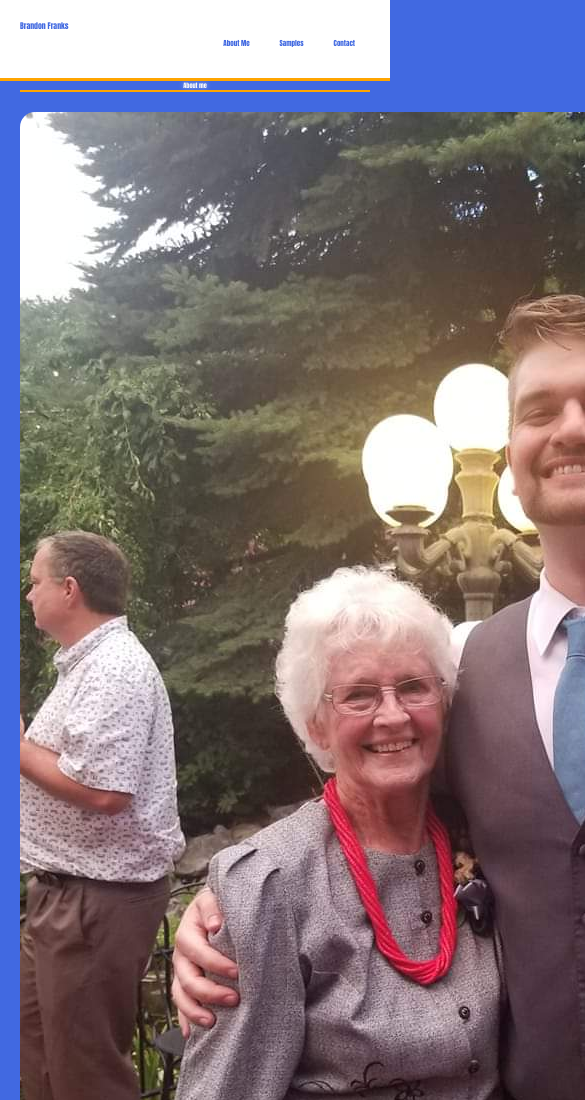
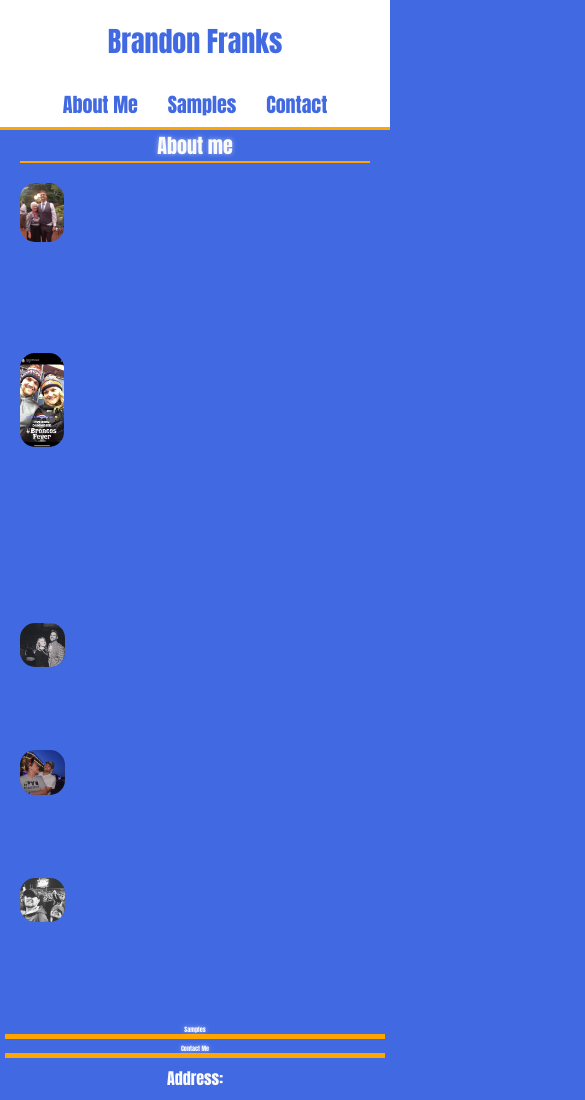
Before and after one commit to bfranks3/portfolio, a plain HTML site: page index.html in a window 390 px wide. Shown: the top 1100 px of the page, 585 px wide, since content can reach past the window. Drawn offline with Linux system fonts and the light colour scheme.

Commit message:
adding to css

```diff
--- a/assets/style.css
+++ b/assets/style.css
@@ -112,4 +112,76 @@ header nav ul li a:hover {
     margin: 10px;
     padding: 10px;
     border:rgba(0,0 , 0, 0.5);
+    ;
 }
+#bio h2 {
+    color: var(--tertiary-color);
+}
+#bio img {
+    max-width: 35%;
+    max-height: 35%;
+    flex: 1;
+}
+/* work section */
+#work h2 {
+    display: flex;
+    justify-content: center;
+    margin: 5px;
+    border-bottom: 5px solid var(--secondary-color);
+}
+/* contact info */
+#contact address {
+    display: flex;
+    justify-content: space-around;
+    margin: 5px;
+    border: 5px;
+}
+#contact h2 {
+    display: flex;
+    justify-content: center;
+    margin: 5px;
+    border-bottom: 5px solid var(--secondary-color);
+}
+#contact a {
+    color: var(--secondary-color);
+}
+#contact a:hover {
+    transition: color 1s;
+    color: var(--highlight-color);
+}
+/* media queries */
+@media screen and (max-width: 980px) {
+    header {
+    padding-bottom: 0;
+    justify-content: center;
+    position: relative;
+    }
+    header h1 {
+        font-size: 28px;
+        width: 100%;
+        text-align: center;
+    }
+    header nav ul {
+        margin-top: 20px;
+        width: 100%;
+        justify-content: center;
+    }
+    header nav ul li a {
+        font-size: 20px;
+    }
+    .section-title {
+        font-size: 20px;
+    }
+    p {
+        font-size: 14px;
+    }
+    h3 {
+        font-size: 16px;
+    }
+}
+@media  screen and (max-width: 768px) {
+
+}
+@media screen and (max-width: 575px) {
+
+}
```
